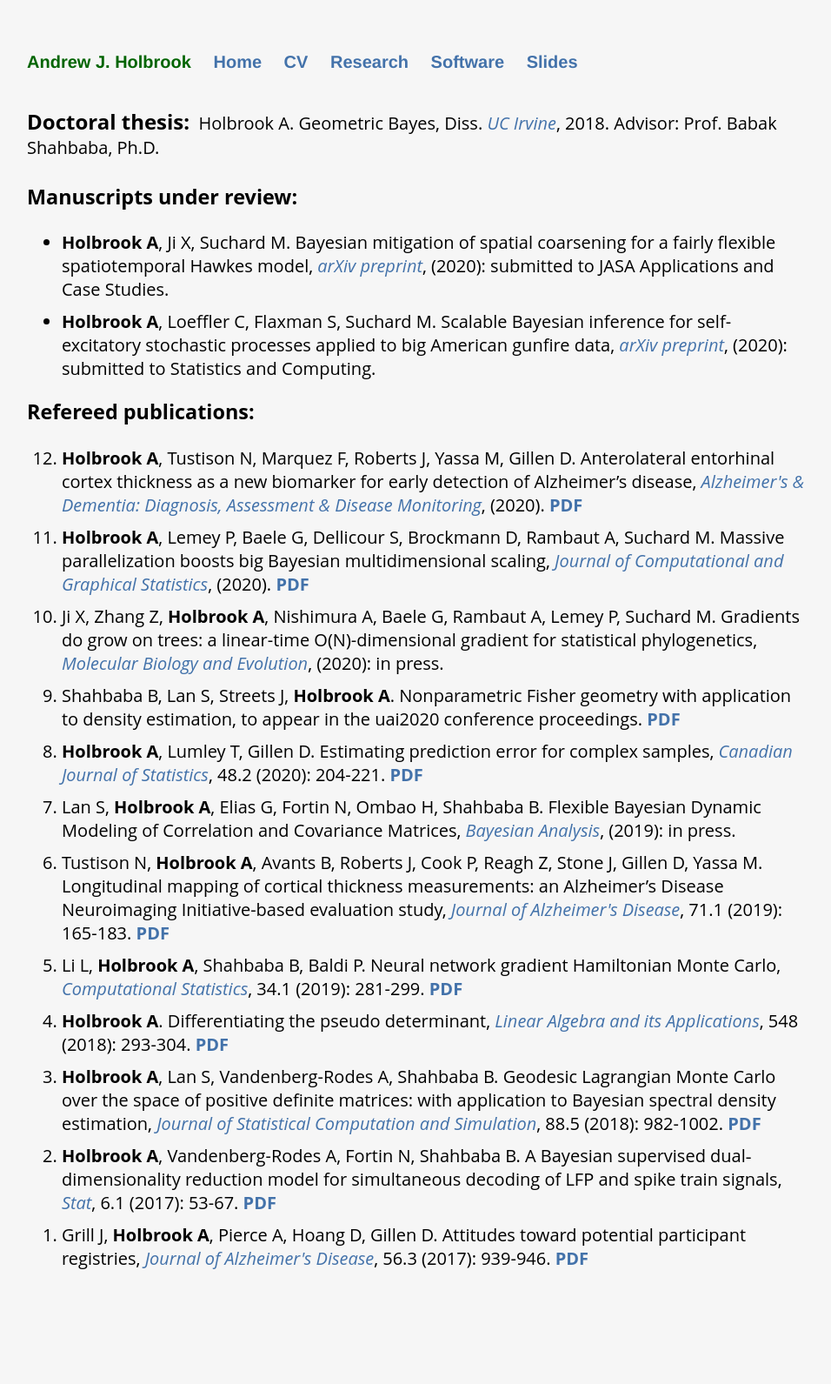
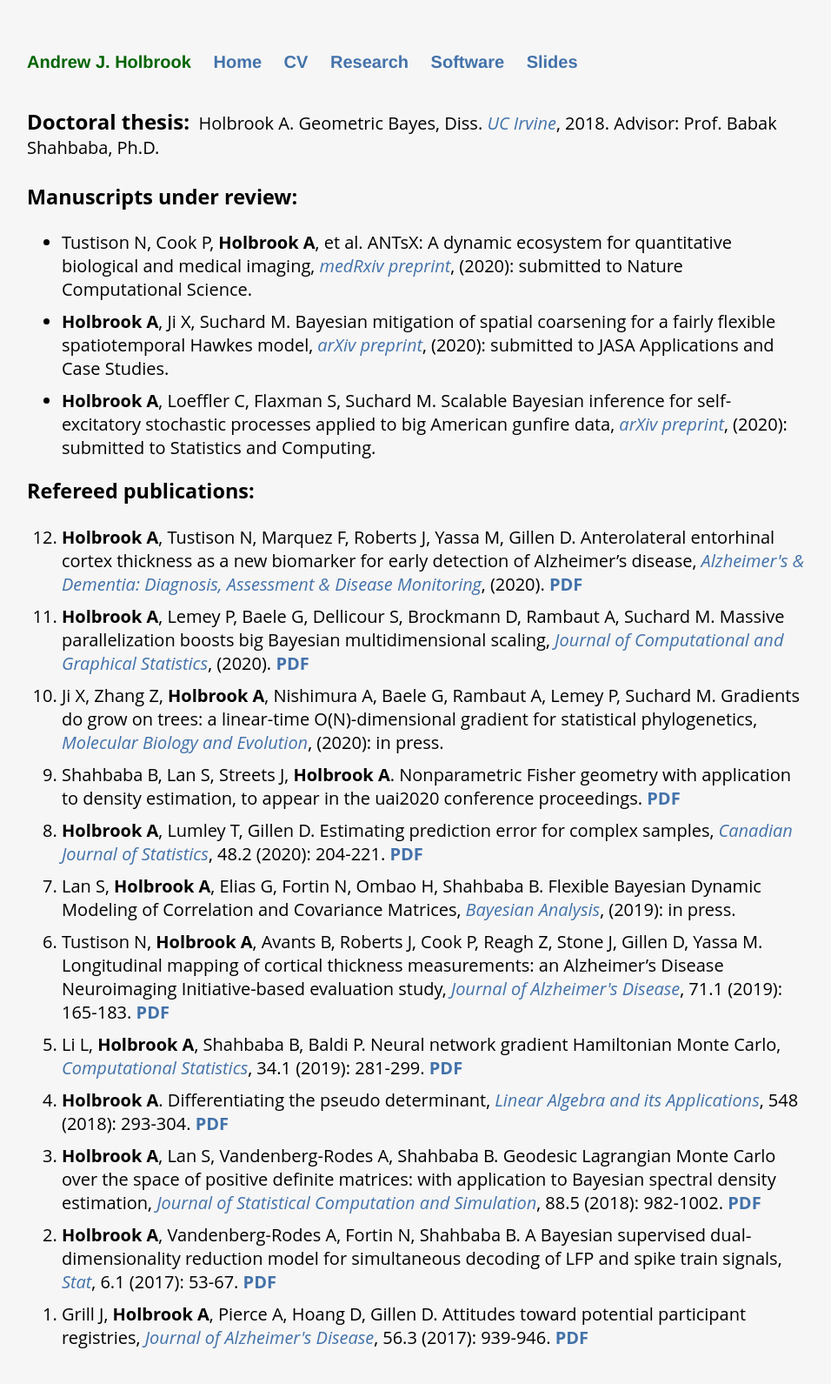
Before and after one commit to andrewjholbrook/andrewjholbrook.github.io, a Jekyll site: the page built from research.html, in a window 1280 px wide. Shown: the whole page at 87% size, without its empty margins (161-1117 px from the left). Built offline with Jekyll 4.4.1, drawn with Linux system fonts in a browser that asks for light colours; a style sheet for code colours, icons or effects is not loaded; before the commit the page ends 1500 px from its top, so only the background shows below that.

Commit message:
Update research.html

```diff
--- a/research.html
+++ b/research.html
@@ -11,6 +11,7 @@
 
   <h3>Manuscripts under review:</h3>
   <ul id="preprints">
+                    <li> Tustison N, Cook P, <b>Holbrook A</b>, et al. ANTsX: A dynamic ecosystem for quantitative biological and medical imaging, <i><a href="https://doi.org/10.1101/2020.10.19.20215392" target="_blank">medRxiv preprint</a></i>, (2020): submitted to Nature Computational Science.
             <li> <b>Holbrook A</b>, Ji X, Suchard M. Bayesian mitigation of spatial coarsening for a fairly flexible spatiotemporal Hawkes model, <i><a href="https://arxiv.org/abs/2010.02994" target="_blank">arXiv preprint</a></i>, (2020): submitted to JASA Applications and Case Studies.
             <li> <b>Holbrook A</b>, Loeffler C, Flaxman S, Suchard M. Scalable Bayesian inference for self-excitatory stochastic processes applied to big American gunfire data, <i><a href="https://arxiv.org/abs/2005.10123" target="_blank">arXiv preprint</a></i>, (2020): submitted to Statistics and Computing.
                         </ul>
```
